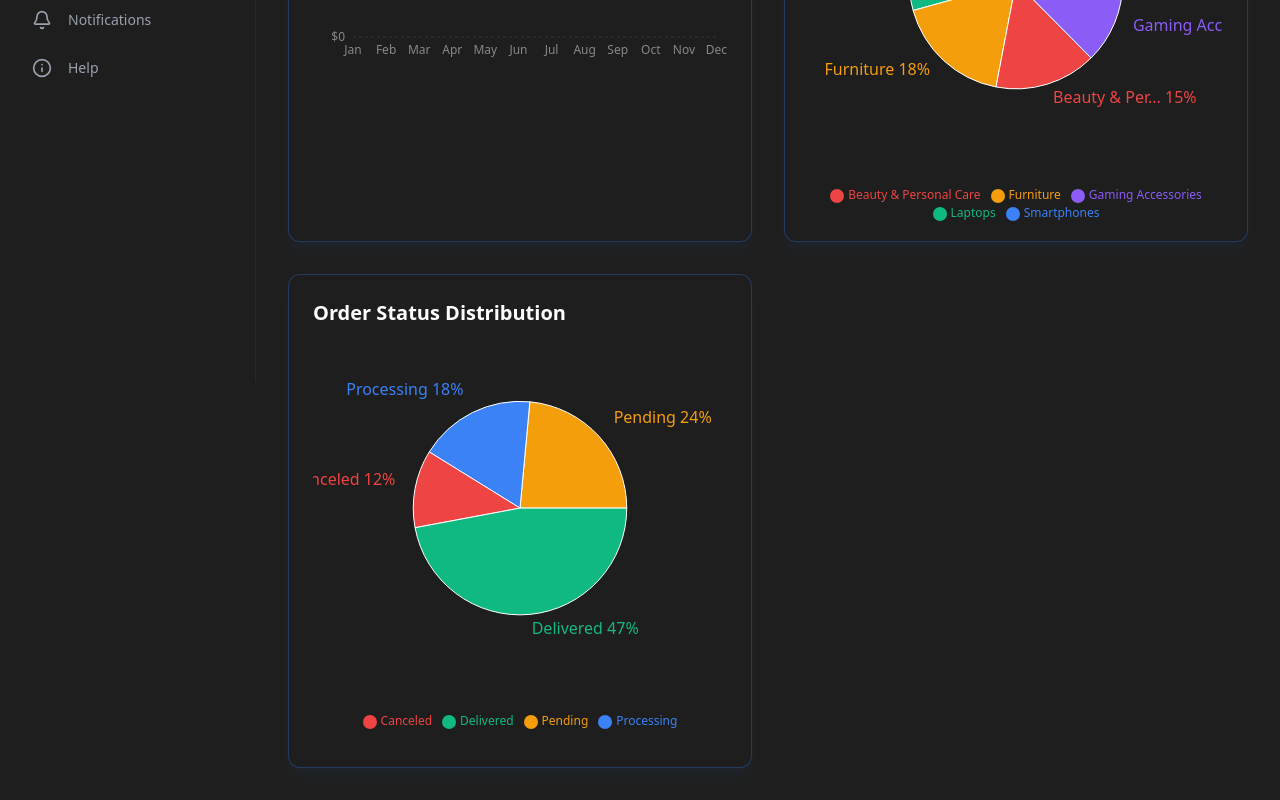
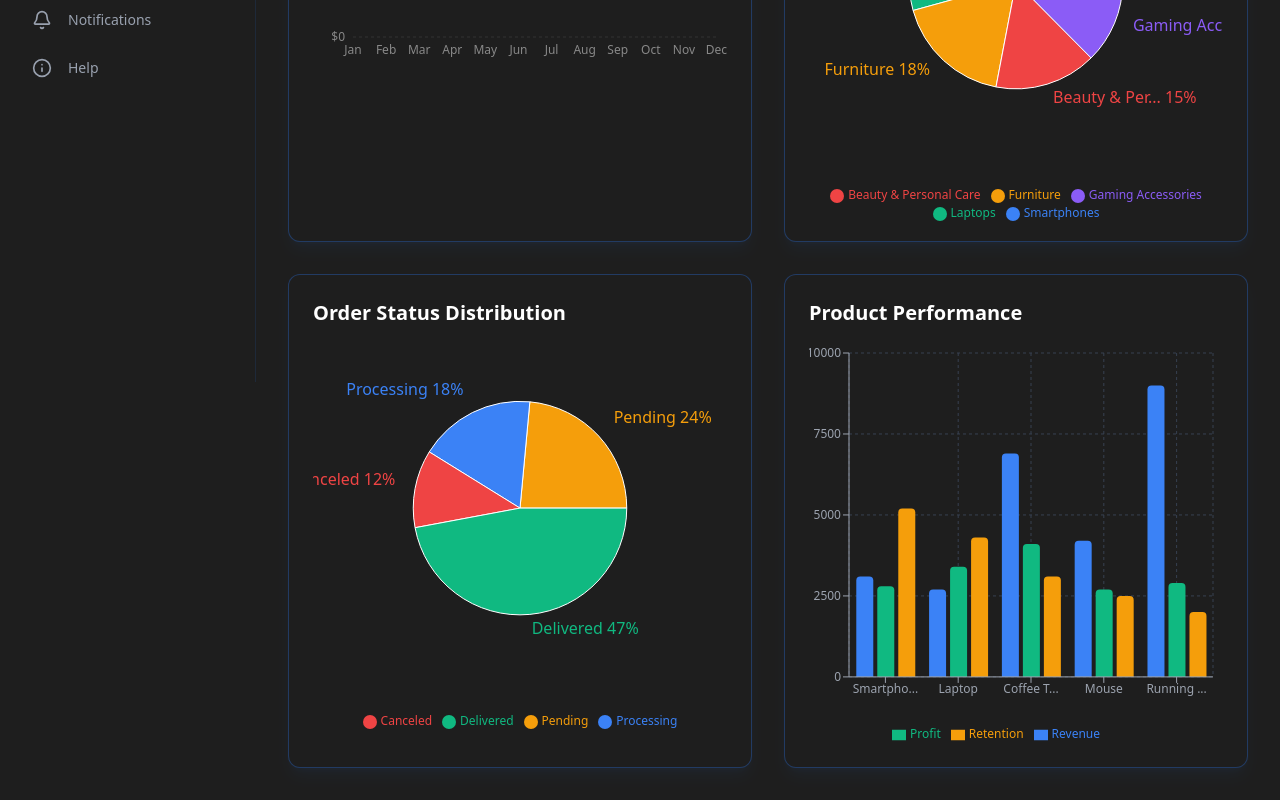
Before and after one commit to Mahmoud123Jamal/Admin_Dashboard_with_NextJs_Recharts, a Next.js app: page / in a window 1280 px wide. Shown: the part 509-1309 px from the top of the page. Built offline with nearby package versions, Linux system fonts and the light colour scheme; some icons are missing.

Commit message:
feat: update product performance chart component and integrate it into the overview page

```diff
--- a/app/overview/page.tsx
+++ b/app/overview/page.tsx
@@ -4,6 +4,7 @@ import StateCard from "@/components/StateCard";
 import { DollarSign, ShoppingBag, SquareActivity, Users } from "lucide-react";
 import CategoryChart from "../../components/CategoryChart";
 import OrderDistributionChart from "@/components/OrderDistributionChart";
+import ProductPerformanceChart from "@/components/ProductPerformanceChart";
 
 function Overview() {
   return (
@@ -19,6 +20,7 @@ function Overview() {
           <SalesOverview />
           <CategoryChart />
           <OrderDistributionChart />
+          <ProductPerformanceChart />
         </div>
       </main>
     </div>
--- a/components/ProductPerformanceChart.tsx
+++ b/components/ProductPerformanceChart.tsx
@@ -1,5 +1,77 @@
+"use client";
+
+import { useEffect, useState } from "react";
+import {
+  Bar,
+  BarChart,
+  ResponsiveContainer,
+  Tooltip,
+  Legend,
+  CartesianGrid,
+  XAxis,
+  YAxis,
+} from "recharts";
+import { RechartsDevtools } from "@recharts/devtools";
+import { motion } from "framer-motion";
+
 function ProductPerformanceChart() {
-  return <div>ProductPerformanceChart</div>;
+  const [productData, setProductData] = useState<any[]>([]);
+
+  useEffect(() => {
+    fetch("/data/data.json")
+      .then((res) => res.json())
+      .then((data) => {
+        setProductData(data.productPerformance || []);
+      })
+      .catch((err) => console.error("Error loading product data:", err));
+  }, []);
+
+  return (
+    <motion.div
+      initial={{ opacity: 0, scale: 0.95, y: 20 }}
+      animate={{ opacity: 1, scale: 1, y: 0 }}
+      transition={{ duration: 0.4, ease: "easeOut", delay: 0.1 }}
+      className="bg-[#1e1e1e] border border-blue-500/30 rounded-xl p-6 shadow-lg shadow-blue-500/5 hover:border-blue-500 transition-all cursor-pointer"
+    >
+      <h2 className="text-xl font-bold text-white mb-4">
+        Product Performance
+      </h2>
+      <div className="w-full h-96 sm:h-96 md:h-100">
+        <ResponsiveContainer width="100%" height="100%">
+          <BarChart data={productData} margin={{ top: 10, right: 10, left: -20, bottom: 0 }}>
+            <CartesianGrid strokeDasharray="3 3" stroke="#374151" />
+            <XAxis
+              dataKey="name"
+              stroke="#9ca3af"
+              tick={{ fontSize: 12 }}
+              tickFormatter={(value) => value.length > 8 ? value.substring(0, 8) + '...' : value}
+            />
+            <YAxis stroke="#9ca3af" tick={{ fontSize: 12 }} />
+            <Tooltip
+              contentStyle={{
+                backgroundColor: "#1e1e1e",
+                borderColor: "#333",
+                borderRadius: "8px",
+              }}
+              itemStyle={{ color: "#fff" }}
+              cursor={{ fill: 'rgba(255,255,255,0.05)' }}
+            />
+            <Legend
+              verticalAlign="bottom"
+              wrapperStyle={{
+                paddingTop: "20px",
+                fontSize: "12px",
+              }}
+            />
+            <Bar dataKey="Revenue" fill="#3b82f6" radius={[4, 4, 0, 0]} />
+            <Bar dataKey="Profit" fill="#10b981" radius={[4, 4, 0, 0]} />
+            <Bar dataKey="Retention" fill="#f59e0b" radius={[4, 4, 0, 0]} />
+            <RechartsDevtools />
+          </BarChart>
+        </ResponsiveContainer>
+      </div>
+    </motion.div>
+  );
 }
 
 export default ProductPerformanceChart;
```
